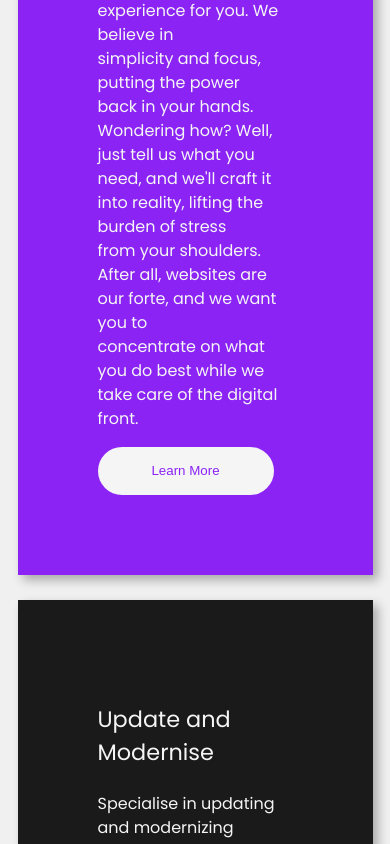
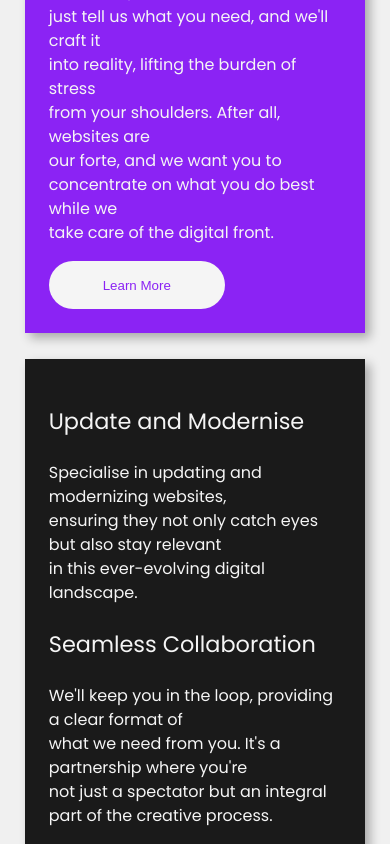
Before and after one commit to Blackpawn08/DS-Media-Web, a React (Vite) app: page / in a window 390 px wide. Shown: the part 1156-2000 px from the top of the page. Built offline with nearby package versions, Linux system fonts and the light colour scheme.

Commit message:
padding fix

```diff
--- a/src/css/home.css
+++ b/src/css/home.css
@@ -393,6 +393,9 @@ article ul li {
     width: 100%;
     font-size: 2rem;
   }
+  .section-head-div{
+    width: 100%;
+  }
   /*Home 2 div*/
   .home-2-div {
     flex-direction: column;
@@ -402,8 +405,8 @@ article ul li {
     display: flex;
     flex-direction: column;
     gap: 8%;
-    width: 50%;
-    padding: 5rem;
+    width: 75%;
+    padding: 1.5rem;
     margin-right: 0;
     margin-bottom: 0;
   }
@@ -411,8 +414,8 @@ article ul li {
     position: relative;
     flex-direction: column;
     background-color: #1a1a1a;
-    width: 50%;
-    padding: 5rem;
+    width: 75%;
+    padding: 1.5rem;
     margin-top: 4%;
   }
   .home-2-div-p-head {
@@ -432,6 +435,7 @@ article ul li {
   }
   .home-3-div p{
     font-size: 1rem;
+    text-align: left;
   }
   /* Home 4 div */
   .home-4-div {
@@ -448,6 +452,7 @@ article ul li {
   .home-4-div-p {
     color: #1a1a1a;
     font-size: 1rem;
+    text-align: left;
   }
   /*Home 6 div*/
   .home-6-div {
```
